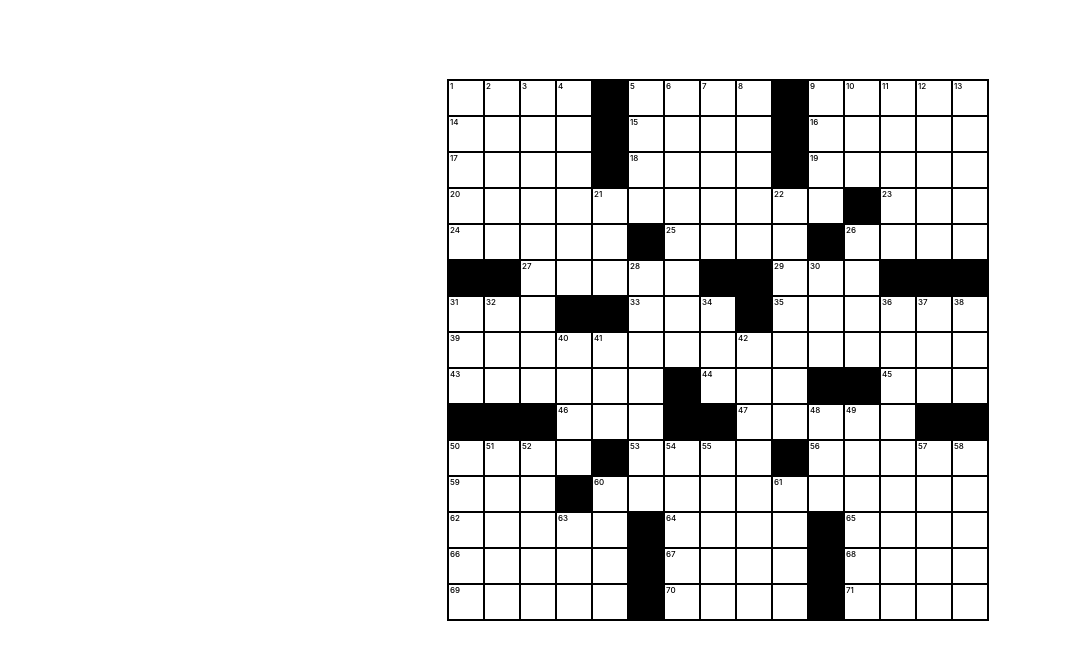
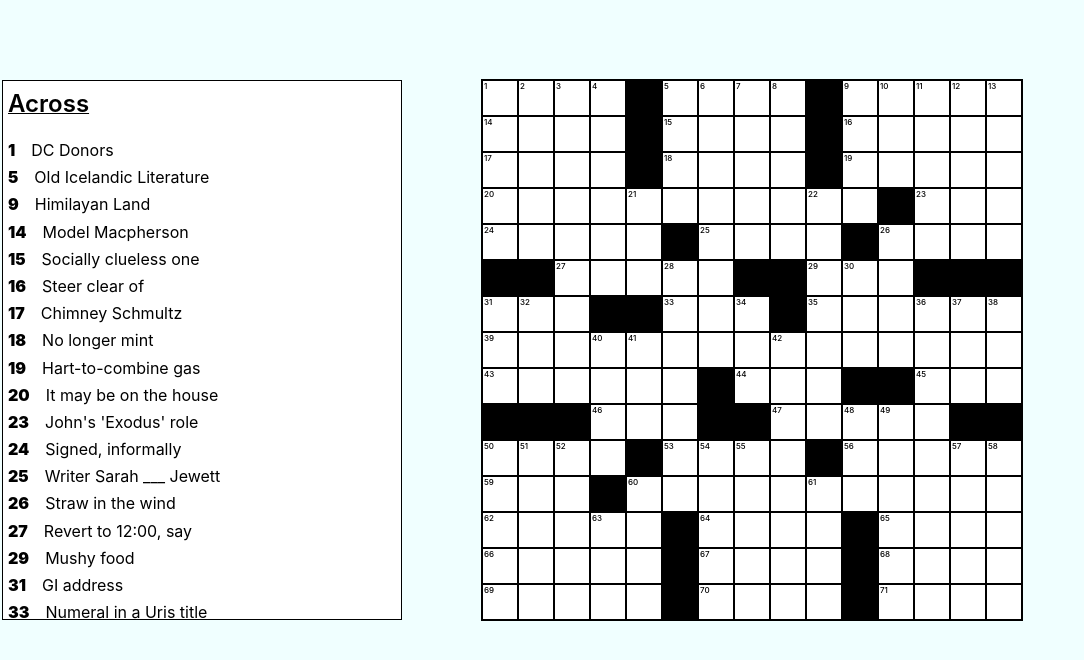
Before and after one commit to MaxEnglish/Personal_Website, a React (Create React App) app: page /crossword in a window 1280 px wide. Shown: the top 660 px of the page, without its empty margins (0-1084 px from the left). Built offline with nearby package versions, Linux system fonts and the light colour scheme.

Commit message:
clues layout complete

```diff
--- a/src/Crossword/components-crossword/Puzzle.js
+++ b/src/Crossword/components-crossword/Puzzle.js
@@ -1,6 +1,7 @@
 import React,{useEffect, useState} from 'react';
+import { ArrowDownCircle } from 'react-bootstrap-icons';
 import '../css-crossword/puzzle.css';
-import {puzzleLoad} from '../js/crossword.js';
+import {puzzleLoad, clues} from '../js/crossword.js';
 
 export default function Puzzle () {
 
@@ -122,6 +123,7 @@ export default function Puzzle () {
     //trigger on keypress
     const onKeyDown = (e) => {
         e.preventDefault();
+        const key = e.key;
         const space = document.querySelector(`[data-coords="${currentSquare}"]`);
 
         let nextSpaceCoords;
@@ -132,10 +134,10 @@ export default function Puzzle () {
         const selectedSquare = document.querySelector('.selected');
         const nextSpace = document.querySelector(`[data-coords="${nextSpaceCoords}"]`);
 
-        if (selectedSquare && e.key !== "Backspace" && nextSpace && nextSpace.id !== "black-square")
+        if ((selectedSquare && key !== "Backspace" && nextSpace && nextSpace.id !== "black-square" && key.match(letters)) || key === "Tab")
             selectedSquare.classList.remove('selected');
 
-        if (e.key === "Backspace") {
+        if (key === "Backspace") {
             if (space) {
                 let previousSpaceCoords;
                 orientation ?
@@ -155,7 +157,7 @@ export default function Puzzle () {
                     document.removeEventListener('keydown', onKeyDown);
                 }
             }
-        } else if (e.key === "Tab") {
+        } else if (key === "Tab") {
             //find the next number
             if (space) {
                 let done = false;
@@ -224,7 +226,7 @@ export default function Puzzle () {
                     }
                 }
             }
-        } else if (e.key.match(letters)) {
+        } else if (key.match(letters)) {
             if (space) {
                 //handle replacing current letter if space already contains one
 
@@ -237,7 +239,7 @@ export default function Puzzle () {
 
                 //create a new element for the letter typed
                 const textContainer = document.createElement('p');
-                textContainer.appendChild(document.createTextNode(e.key.toUpperCase()))
+                textContainer.appendChild(document.createTextNode(key.toUpperCase()))
                 space.appendChild(textContainer);
 
                 //handle setting the next square
@@ -255,7 +257,24 @@ export default function Puzzle () {
     }, [currentSquare]);
 
     return (
-        <>
+        <div className='page-backing'>
+            <div className='crossword-backing'>
+                <div className='puzzle-clues'>
+                    <header className='clues-header'>Across</header>
+                    {clues[0].map((clue, acrossIndex) => (
+                        <div className='clue' key={acrossIndex}>
+                            <div className='clue-number'>{clue.number}</div>
+                            <div className='clue-text'>{clue.clue}</div>
+                        </div>
+                    ))}
+                    <header className='clues-header'>Down</header>
+                    {clues[1].map((clue, downIndex) => (
+                        <div className='clue' key={downIndex}>
+                            <div className='clue-number'>{clue.number}</div>
+                            <div className='clue-text'>{clue.clue}</div>
+                        </div>
+                    ))}
+                </div>
                 <div className='puzzle-backing'>
                     {puzzleLoad.map((row, rowIndex) => (
                         <div className='puzzle-row' id={"row-" + rowIndex} key={"row-" + rowIndex}>
@@ -265,6 +284,7 @@ export default function Puzzle () {
                         </div>
                     ))}
                 </div>
-        </>
+            </div>
+        </div>
     )
 }
--- a/src/Crossword/css-crossword/puzzle.css
+++ b/src/Crossword/css-crossword/puzzle.css
@@ -1,9 +1,9 @@
 .puzzle-backing {
     display: inline-block;
-    margin-top: 5rem;
-    margin-left: 28rem;
+    margin-left: 5rem;
     outline: 1px solid black;
     padding: 0;
+    background-color: white;
 }
 
 .puzzle-row {
@@ -43,3 +43,46 @@
 .selected {
     box-shadow: inset 0 0 0 .05rem black;
 }
+
+.crossword-backing {
+    display: flex;
+    flex-direction: horizontal;
+    justify-content: center;
+    transform: translate( -8rem, 5rem);
+}
+
+.page-backing {
+    height: 100vh;
+    background-color: azure;
+}
+
+.puzzle-clues {
+    height: 33.75rem;
+    width: 25rem;
+    border: 1px solid black;
+    padding: 5px;
+    overflow-y: auto;
+    background-color: white;
+}
+
+.clues-header {
+    font-size: 1.5rem;
+    font-weight: 600;
+    text-decoration: underline;
+    text-decoration-thickness: 1px;
+    margin-bottom: 1rem;
+}
+
+.clue {
+    display: flex;
+    flex-direction: row;
+    margin-bottom: .2rem;
+}
+
+.clue-number {
+    font-weight: 1000;
+}
+
+.clue-text {
+    margin-left: 1rem;
+}
```
Lines whose indentation alone changed are shown as unchanged.
